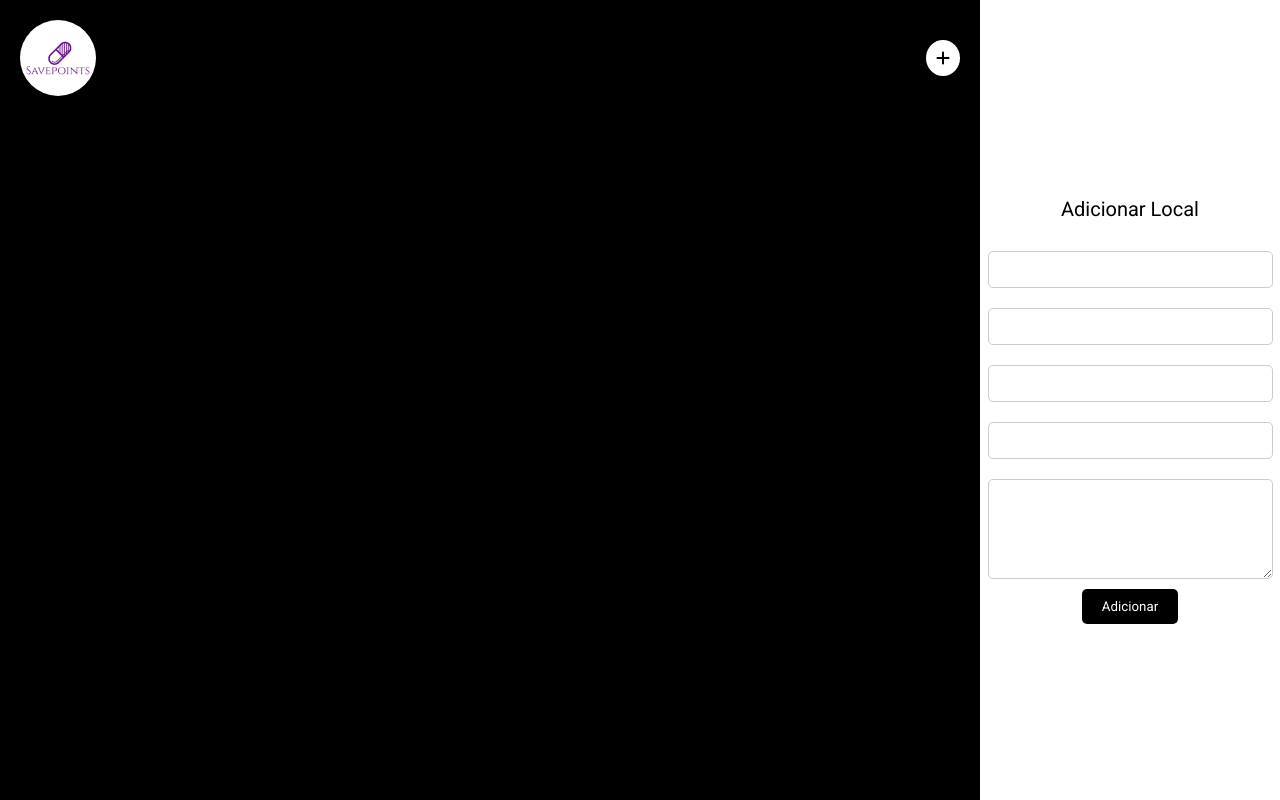
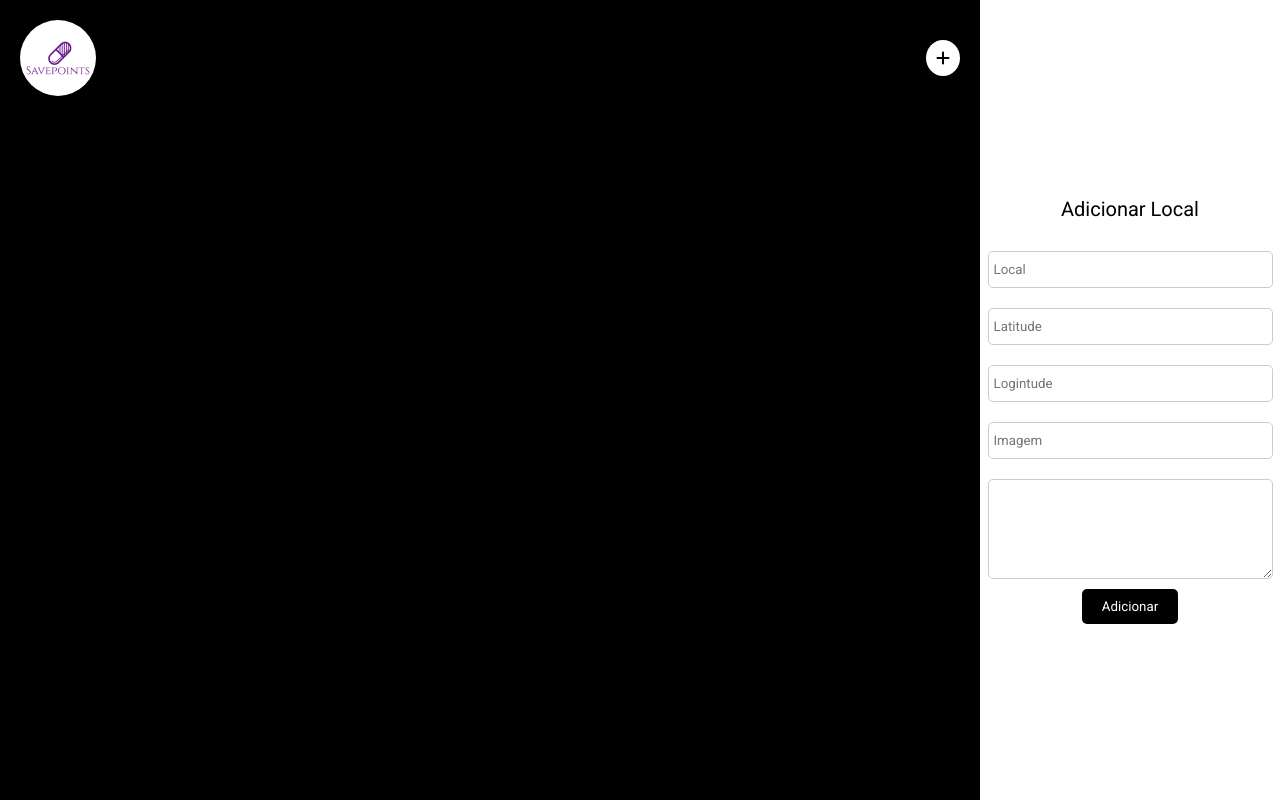
Before and after one commit to PauloGui/savepoints, a React (Create React App) app: page / in a window 1280 px wide. Built offline with nearby package versions, Linux system fonts and the light colour scheme.

Commit message:
Placeholder dos inputs 🔨

```diff
--- a/src/components/SideMenu/index.jsx
+++ b/src/components/SideMenu/index.jsx
@@ -6,10 +6,10 @@ function SideMenu() {
   return(
       <Container>
         <Span>Adicionar Local</Span>
-        <Input />
-        <Input />
-        <Input />
-        <Input />
+        <Input placeholder='Local' />
+        <Input placeholder='Latitude' />
+        <Input placeholder='Logintude' />
+        <Input placeholder='Imagem' />
         <TextArea />
         <Button>Adicionar</Button>
       </Container>
```
Also changed, not shown: 1 other file (tests, documents, lock files or other folders).
